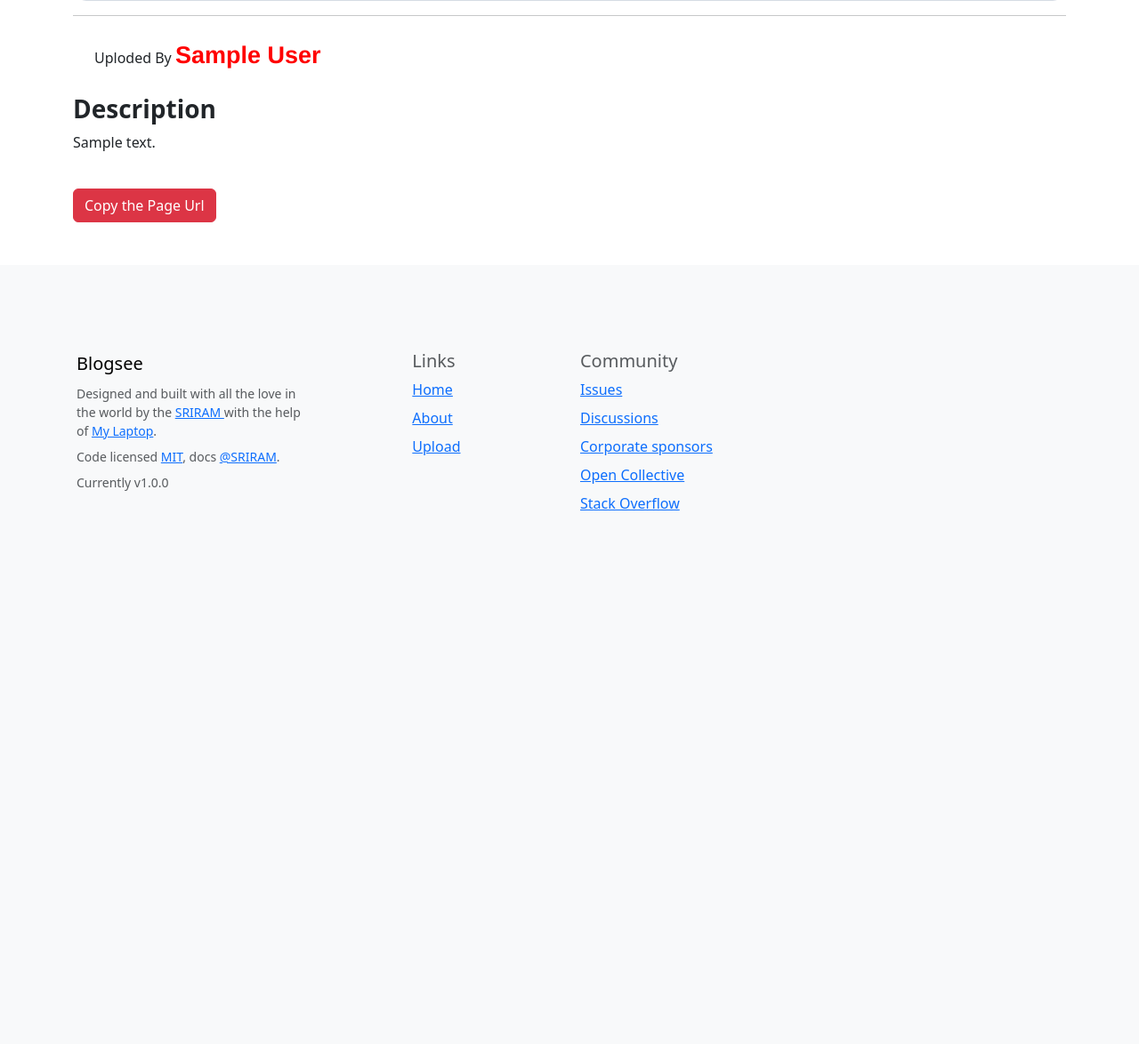
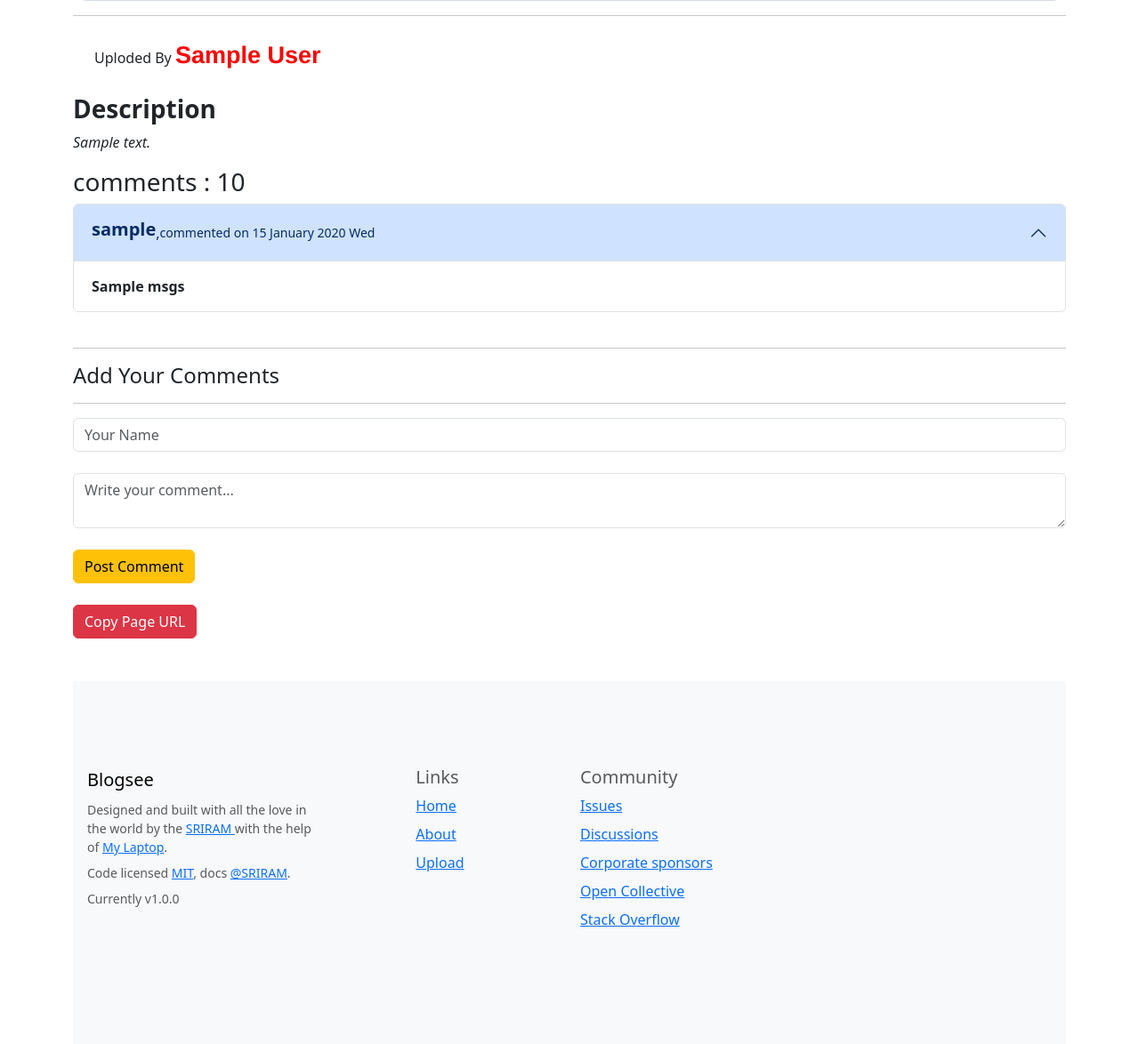
Before and after one commit to sriram-65/pyblog, a Flask app: template templates/post_details.html in a window 1280 px wide. Shown: the part 1102-2276 px from the top of the page at 89% size. Before the commit the page ends 1676 px from the top, so only its background shows below. Run offline with Flask 3, Linux system fonts and the light colour scheme; the template is opened without the code that fills it: most values are stand-ins (such as "Sample title", 1, 10 or a date in 2020); grey boxes marked "Sample" are stand-in pictures; some libraries are stand-ins or nearby versions.

Commit message:
Update post_details.html

```diff
--- a/templates/post_details.html
+++ b/templates/post_details.html
@@ -64,7 +64,7 @@
 
           {% if post.Image_url.endswith('.pdf') %}
           <h3>View PDF:</h3>
-          <iframe  src="{{ post.Image_url }}" type="application/pdf" width="100%" height="600px">
+          <iframe src="{{ post.Image_url }}" type="application/pdf" width="100%" height="600px">
               <p>Your browser does not support PDFs. <a href="{{ post.Image_url }}">Download the PDF</a>.</p>
           </iframe>
       {% elif post.Image_url.endswith(('jpg', 'jpeg', 'png', 'gif')) %}
@@ -84,12 +84,39 @@
                     <p class="m-4">Uploded By <span style="color:red; font-family: 'Franklin Gothic Medium', 'Arial Narrow', Arial, sans-serif; font-weight: 900; font-size: 27px;">{{post.Author}}</span> </p>
            <h3><b>Description</b></h3>
 
-           <p id="des">{{post.Description | safe}}</p>
+           <p id="des"><i>{{post.Description | safe}} </i></p>
 
+          <h3> comments : {{total}} </h3>
 
+          {% for com in c%}
+          <div class="accordion" id="accordionExample">
+            <div class="accordion-item">
+              <h2 class="accordion-header">
+                <button class="accordion-button" type="button" data-bs-toggle="collapse" data-bs-target="#collapseOne" aria-expanded="true" aria-controls="collapseOne">
+                  <h5><B>{{com.username}} </B> </h5> ,   <small>commented on {{com.created_at.strftime('%d %B %Y %a')}} </small>
+                </button>
+              </h2>
+              <div id="collapseOne" class="accordion-collapse collapse show" data-bs-parent="#accordionExample">
+                <div class="accordion-body">
+                  <strong>{{com.msgs}}</strong>
+                </div>
+              </div>
+            </div>
+          {%endfor%}
 
             <br>
-            <button class="btn btn-danger" id="copy">Copy the Page Url</button>
+            <hr>
+            <form action="{{url_for('comments')}}" method="POST">
+              <h4> Add Your Comments </h4>
+              <hr>
+              <input type="hidden" name="post_id" value="{{ post._id }}">
+              <input type="text" name="username" placeholder="Your Name" class="form-control" required>
+              <br>
+              <textarea name="msgs" placeholder="Write your comment..." class="form-control"   required></textarea>
+              <br>
+              <button type="submit" class="btn btn-warning">Post Comment</button> </form>
+               <br>
+            <button class="btn btn-danger" id="copy">Copy Page URL</button>
         </div>
 
     </div>
@@ -149,7 +176,7 @@
 
  copy.onclick  = function(){
   navigator.clipboard.writeText(url).then(()=>{
-    Swal.fire(`Url Copied        ${url}`)
+    Swal.fire(`Url Copied  ${url}`)
   })
  }
 
```
